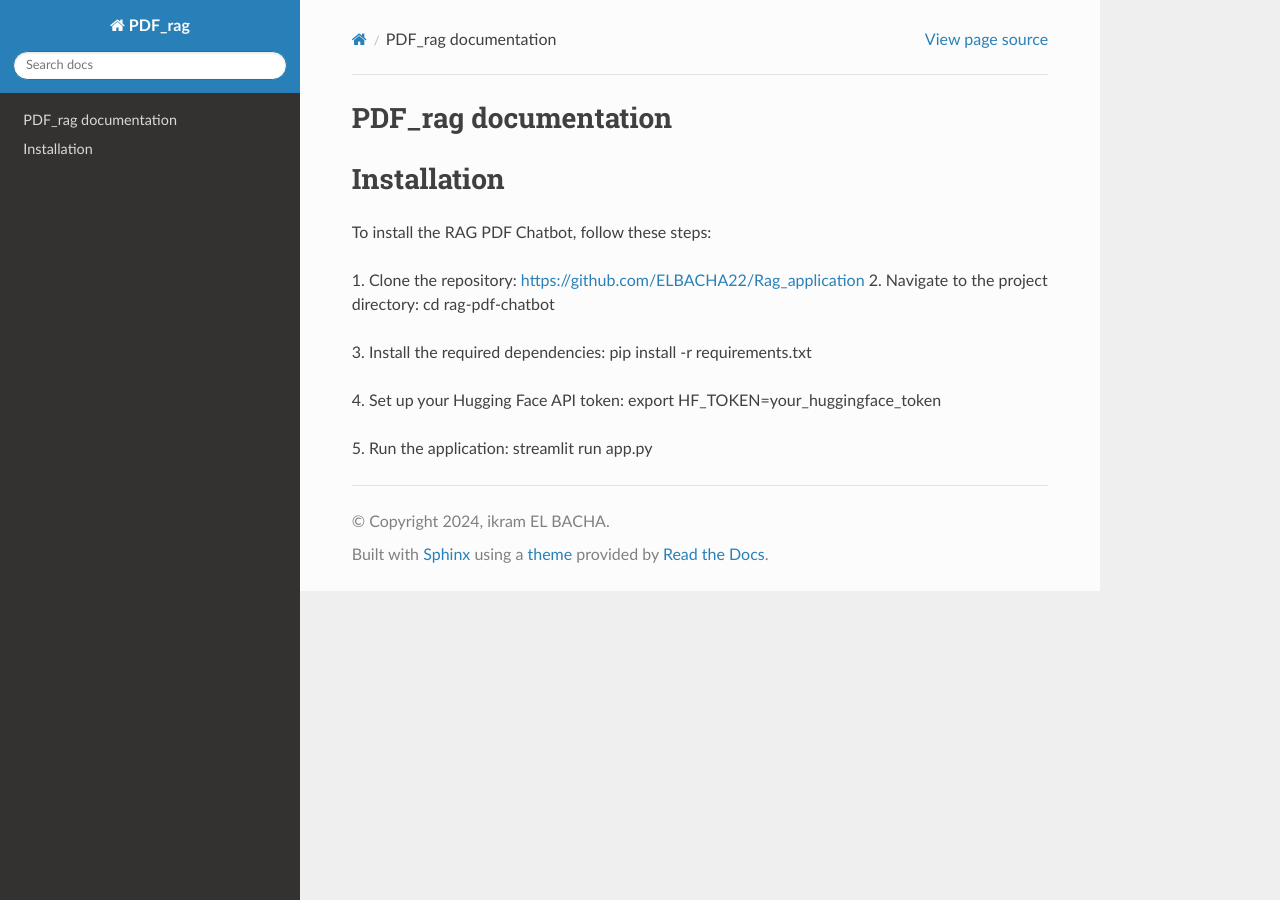
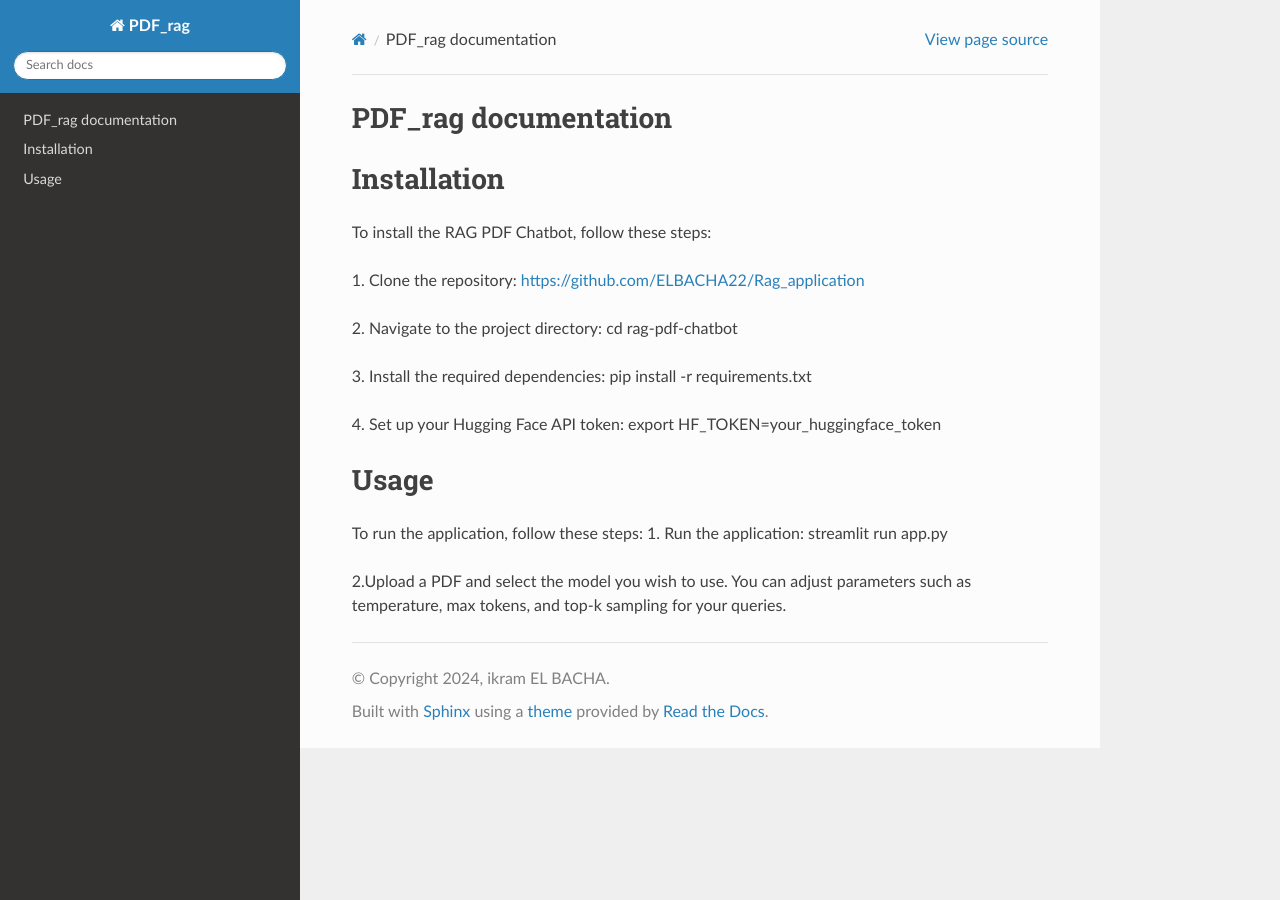
Before and after one commit to ELBACHA22/Rag_application, a Sphinx documentation site: the page built from source/index.rst, in a window 1280 px wide. Built offline with Sphinx 7.4.7 and the Read the Docs theme 3.1.0, drawn with Linux system fonts in a browser that asks for light colours.

Commit message:
Update index.rst

```diff
--- a/source/index.rst
+++ b/source/index.rst
@@ -13,6 +13,8 @@ To install the RAG PDF Chatbot, follow these steps:
 
 1. Clone the repository:
 https://github.com/ELBACHA22/Rag_application
+
+
 2. Navigate to the project directory:
 cd rag-pdf-chatbot
 
@@ -25,8 +27,14 @@ pip install -r requirements.txt
 export HF_TOKEN=your_huggingface_token
 
 
-5. Run the application:
+Usage
+============
+To run the application, follow these steps:
+1. Run the application:
 streamlit run app.py
+
+
+2.Upload a PDF and select the model you wish to use. You can adjust parameters such as temperature, max tokens, and top-k sampling for your queries.
 
 .. toctree::
    :maxdepth: 2
```
